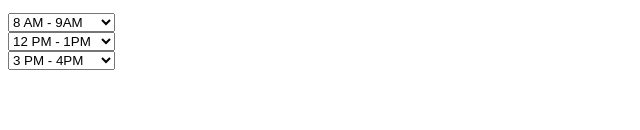
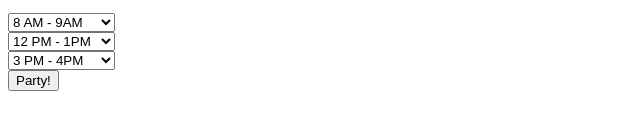
Before and after one commit to fuboki10/JS-CAT-CLOCK, a plain HTML site: page index.html in a window 1280 px wide. Shown: the part 478-608 px from the top of the page, without its empty margins (0-640 px from the left). Drawn offline with Linux system fonts and the light colour scheme.

Commit message:
party button

```diff
--- a/index.html
+++ b/index.html
@@ -105,6 +105,7 @@
 	      <option value="24">12 AM - 1AM</option>
 	      </select>
 	    <br>
+	      <button id="partyTimeButton">Party!</button>
 
 	</div>
 </body>
```
